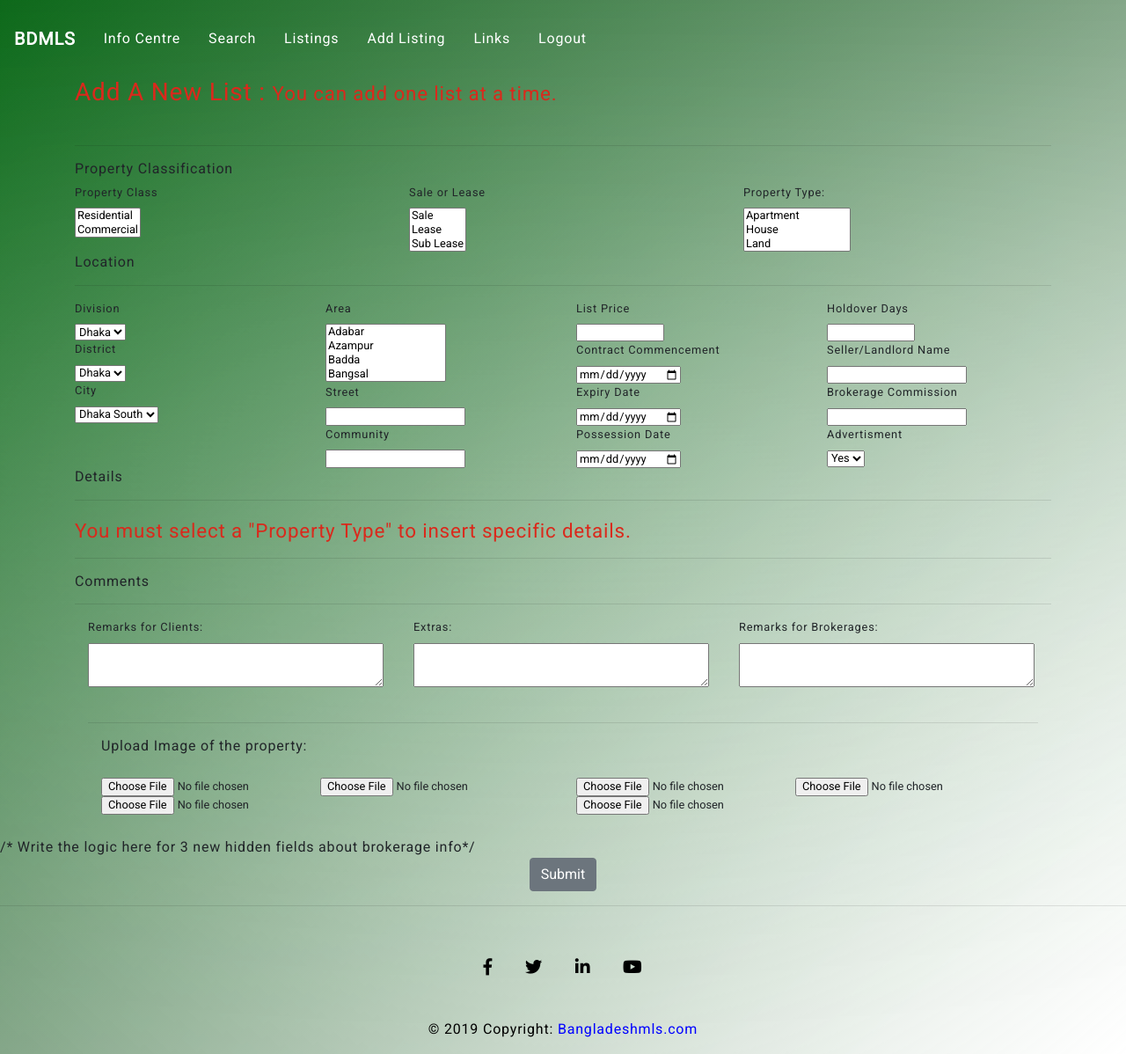
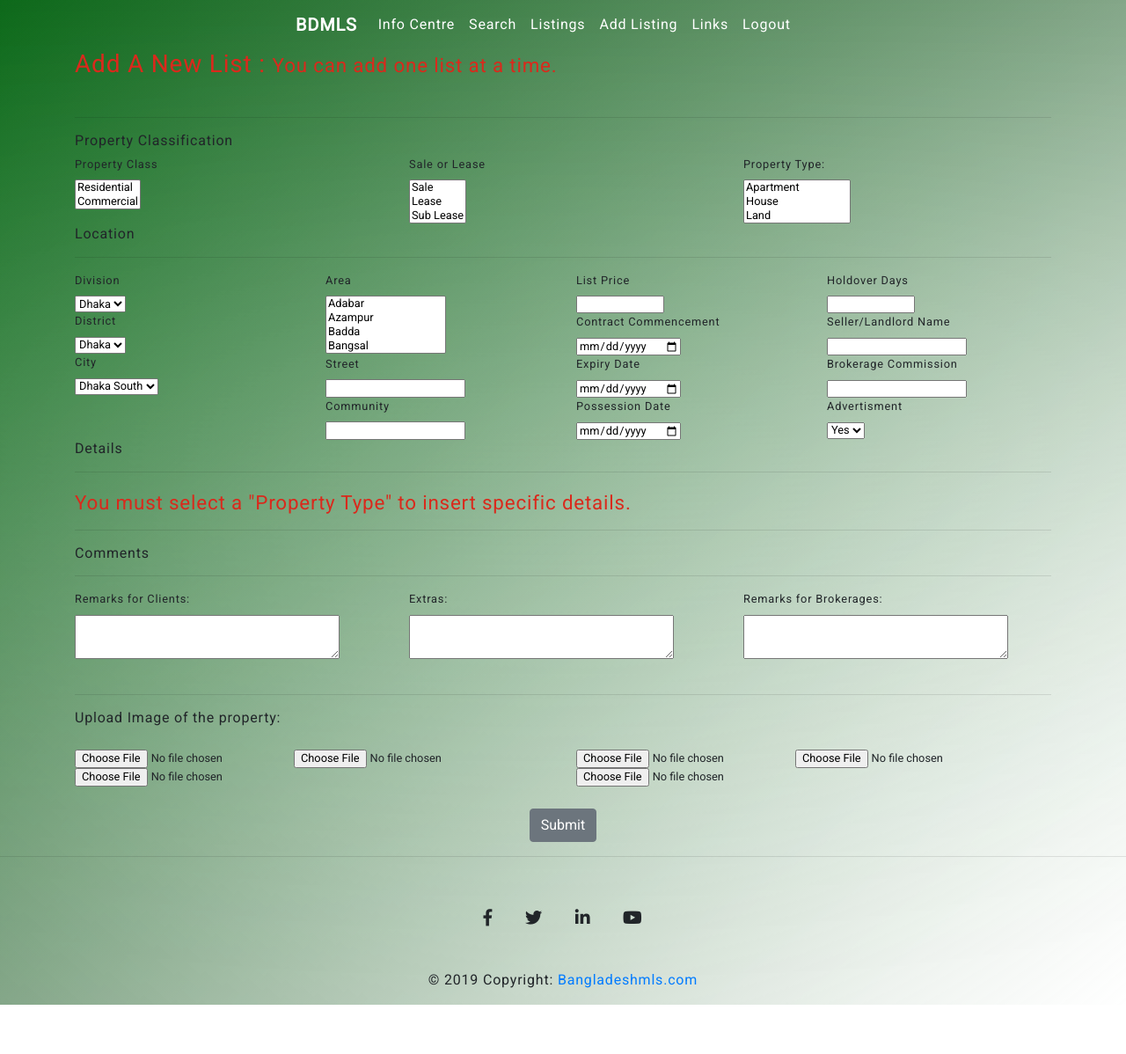
Before and after one commit to NodeJSMongo/mls, a Node server app: page /listing/new in a window 1280 px wide. Shown: the whole page at 88% size. After the commit the page ends 1142 px from the top, so only its background shows below. Run offline with Node 20, Linux system fonts and the light colour scheme; the visitor is signed in with stand-in values (Sample User, id 1); some libraries are stand-ins or nearby versions.

Commit message:
changed listing table and edit lsiting and mousedown

```diff
--- a/models/listing.js
+++ b/models/listing.js
@@ -54,10 +54,8 @@ var listingSchema = new mongoose.Schema({
   length: String,
   width: String,
   image: Array,
-  /*usrphn: String,
-  usrnm: String,
-  usrbrkr: String,*/
-
+  usrphn: mongoose.Schema.Types.Mixed,
+  usrbrkr: String,
   author:{
     id:{
       type:mongoose.Schema.Types.ObjectId,
--- a/public/styles/modules/_footer-links.css
+++ b/public/styles/modules/_footer-links.css
@@ -1,8 +1,3 @@
-.footerLinks{
-  display: grid;
-  grid-template-columns: repeat (10, 1fr);
-}
-
 .footer_bg{
   color: #000;
   a{
--- a/public/temp/styles/style.css
+++ b/public/temp/styles/style.css
@@ -663,6 +663,33 @@ p.card-text{
   font-family: Roboto;
 }
 
+.navbar-light{
+  z-index: 100 !important;
+  width:50%;
+  margin-left: 25%;
+}
+
+@media all and (max-width: 360px) and (min-width: 200px) {
+  .navbar-light{
+    width:100%;
+    margin-left: auto;
+  }
+}
+
+@media all and (max-width: 768px) and (min-width: 361px) {
+  .navbar-light{
+    width:100%;
+    margin-left: auto;
+  }
+}
+
+@media all and (max-width: 1024px) and (min-width: 769px) {
+  .navbar-light{
+    width:60%;
+    margin-left: 20%;
+  }
+}
+
 .subHeader{
       display: none;
       }
@@ -723,11 +750,6 @@ p.card-text{
   grid-template-columns: 1fr 1fr 1fr 1fr 1fr 1fr 1fr 1fr 1fr 1fr;
   position: relative;
 
-}
-
-.footerLinks{
-  display: grid;
-  grid-template-columns: repeat (10, 1fr);
 }
 
 .footer_bg{
--- a/routes/listings.js
+++ b/routes/listings.js
@@ -181,29 +181,14 @@ router.post("/listing", upload,  middleware.isLoggedIn, function(req, res){
 
   var status = req.body.status;
   var laststatus = req.body.laststatus;
+  var usrbrkr = req.body.usrbrkr;
+  var usrphn = req.body.usrphn;
 
   var image = [];
   for(var i = 0; i < req.files.length; i++){
     image[i] = req.files[i].path;
   }
-/*  var image1;
-  var image2;
-  var image3;
-  var image4;
-  var image5;
-  for(var i = 0; i < req.files.length; i++){
-    if(i == 0){
-      image1 = req.files[i].path;
-    }else if (i == 1) {
-      image2 = req.files[i].path;
-    }else if (i == 2) {
-      image3 = req.files[i].path;
-    }else if (i == 3) {
-      image4 = req.files[i].path;
-    }else {
-      image5 = req.files[i].path;
-    }
-  }  */
+
   var desc1 = req.body.desc1;
   var desc2 = req.body.desc2;
   var desc3 = req.body.desc3;
@@ -230,7 +215,7 @@ router.post("/listing", upload,  middleware.isLoggedIn, function(req, res){
     laststatus: laststatus, measurement:measurement, stname: stname,
     unit: unit, exposure: exposure, balcony: balcony, parking: parking, maint: maint, occupy:occupy,
     desc1: desc1, desc2: desc2, desc3: desc3, desc4: desc4, decimal: decimal, katha: katha, length: length,
-    width: width, originalprice: originalprice, image: image
+    width: width, originalprice: originalprice, image: image, usrbrkr: usrbrkr, usrphn: usrphn
   }
   //add the data
   Listing.create(newListing, function(err, newlyCreated){
--- a/views/listing.ejs
+++ b/views/listing.ejs
@@ -48,8 +48,8 @@
                     <td> <%= listing.parking %> </td>
                     <td> Tk <%= listing.maint %>.00</td>
                     <td> <%= formattedDate(listing.contractdate) %> </td>
-                    <td> <%= currentUser.brokerage %>  </td>
-                    <td> <%= currentUser.phone %> </td>
+                    <td> <%= listing.usrbrkr %>  </td>
+                    <td> <%= listing.usrphn %> </td>
                     <td> <%= listing.cbcomm %> </td>
                     <td> <%= ("BD").concat(listing.id.slice(4, 9)); %></td>
                     <td><a href="/listing/<%= listing._id %>"><i class="fas fa-eye"></i></a></td>
--- a/views/new.ejs
+++ b/views/new.ejs
@@ -176,25 +176,25 @@
        <hr>
        <h6>Comments</h6>
        <hr>
-       <div class="container">
+       <div class="">
          <div class="row">
            <div class="col">
              <label>Remarks for Clients: </label> <br>
-             <textarea name="remarkforclients" rows="3" cols="45" maxlength="250"></textarea>
+             <textarea name="remarkforclients" rows="3" cols="40" maxlength="250"></textarea>
            </div>
            <div class="col">
              <label>Extras: </label> <br>
-             <textarea name="extras" rows="3" cols="45" maxlength="250"></textarea>
+             <textarea name="extras" rows="3" cols="40" maxlength="250"></textarea>
            </div>
 
            <div class="col">
              <label>Remarks for Brokerages: </label> <br>
-             <textarea name="remarkforbrokers" rows="3" cols="45" maxlength="250"></textarea>
+             <textarea name="remarkforbrokers" rows="3" cols="40" maxlength="250"></textarea>
            </div>
          </div>
          <br>
          <hr>
-         <div class="container">
+         <div class="">
            <h6 id="centeredheading">Upload Image of the property: </h6> <br>
            <div class="row">
              <div class="col">
@@ -231,7 +231,11 @@
         <option name="laststatus5" value="Terminated">Terminated</option>
       </select>
     </div>
-    /* Write the logic here for 3 new hidden fields about brokerage info*/
+
+    <div class="">
+      <input type="text" name="usrbrkr" value="<%= currentUser.brokerage %>" hidden>
+      <input type="text" name="usrphn" value="<%= currentUser.phone %>" hidden>
+    </div>
 <!-- End of comments -->
     <div class="text-center">
       <input type="submit" name="submit" onsubmit="priceOrig();" class="btn btn-secondary"/>
@@ -250,60 +254,7 @@
   blocks[3].classList.add('blockHidden');
 
   properties.forEach(function(property){
-    property.addEventListener("click", function(){
-      if(properties[0] == this){
-        blocks[0].classList.remove('blockHidden');
-        blocks[0].classList.add('currentBlock');
-        blocks[1].classList.add('blockHidden');
-        blocks[2].classList.add('blockHidden');
-        blocks[3].classList.add('blockHidden');
-        warning.classList.add('warning');
-
-        var nums = [];
-        for( var i = 1; i < 19; i++ ) {
-            nums[i] = parseInt( document.getElementById("000" + i).disabled = false );
-        }
-
-
-      }else if(properties[1] == this){
-        blocks[1].classList.remove('blockHidden');
-        blocks[1].classList.add('currentBlock');
-        blocks[0].classList.add('blockHidden');
-        blocks[2].classList.add('blockHidden');
-        blocks[3].classList.add('blockHidden');
-        warning.classList.add('warning');
-
-        var nums = [];
-
-        for( var i = 1; i < 16; i++ ) {
-            nums[i] = parseInt( document.getElementById("h000" + i).disabled = false );
-        }
-
-      }else if(properties[2] == this){
-        blocks[2].classList.remove('blockHidden');
-        blocks[2].classList.add('currentBlock');
-        blocks[1].classList.add('blockHidden');
-        blocks[0].classList.add('blockHidden');
-        blocks[3].classList.add('blockHidden');
-        warning.classList.add('warning');
-
-      }else{
-        blocks[3].classList.remove('blockHidden');
-        blocks[3].classList.add('currentBlock');
-        blocks[1].classList.add('blockHidden');
-        blocks[2].classList.add('blockHidden');
-        blocks[0].classList.add('blockHidden');
-        warning.classList.add('warning');
-        var nums = [];
-        for( var i = 1; i < 13; i++ ) {
-            nums[i] = parseInt( document.getElementById("0000" + i).disabled = false );
-        }
-
-      }
-    })
-  });
-  properties.forEach(function(property){
-    property.addEventListener("touchstart", function(){
+    property.addEventListener("mousedown", function(){
       if(properties[0] == this){
         blocks[0].classList.remove('blockHidden');
         blocks[0].classList.add('currentBlock');
--- a/views/partials/apt.ejs
+++ b/views/partials/apt.ejs
@@ -1,5 +1,5 @@
-<div class="new_3">
-  <div class="">
+<div class="row">
+  <div class="col-6 col-md-3">
     <div class="">
       <label for="unit"> Unit </label> <br>
       <input type="text" name="unit" value="" placeholder="6B" id="0001" disabled> <br>
@@ -18,7 +18,7 @@
     </div>
   </div>
 
-  <div class="">
+  <div class="col-6 col-md-3">
     <div class="">
       <b> <small>Floor Description</small> </b><br>
       <label for="desc1">Bedroom:</label><br>
@@ -41,7 +41,7 @@
   </div>
 
 
-  <div class="">
+  <div class="col-6 col-md-3">
     <div class="">
       <label for="water" class="">Water</label> <br>
       <select class="" data-style="" name="water" id="00010" disabled>
@@ -69,7 +69,7 @@
     </div>
   </div>
 
-  <div class="">
+  <div class="col-6 col-md-3">
     <div class="">
       <label for="bedroom" class="">#Bedrooms</label> <br>
       <input type="number" name="bedroom" value="" min="1" id="00013" disabled>
@@ -103,5 +103,4 @@
   </div>
 </div>
 
-
 <!-- End of prices and Dates -->
--- a/views/partials/footer.ejs
+++ b/views/partials/footer.ejs
@@ -1,5 +1,5 @@
 <hr>
-<footer class="page-footer font-small footer_bg pt-4">
+<footer class="page-footer font-small pt-4">
   <div class="container-fluid">
     <ul class="list-unstyled list-inline text-center">
       <li class="list-inline-item">
--- a/views/partials/land.ejs
+++ b/views/partials/land.ejs
@@ -1,17 +1,17 @@
-<div class="new_3">
-  <div class="">
+<div class="row">
+  <div class="col-6 col-md-3">
   <label for="decimal">In Decimal</label> <br>
       <input type="text" name="decimal" value="" placeholder="" step="1" min="" id="">
   </div>
-  <div class="">
+  <div class="col-6 col-md-3">
   <label for="katha">In Katha</label> <br>
       <input type="text" name="katha" value="" placeholder="" step="1" min="" id="">
   </div>
-  <div class="">
+  <div class="col-6 col-md-3">
   <label for="length">Length</label> <br>
       <input type="text" name="length" value="" placeholder="" step="1" min="" id="">
   </div>
-  <div class="">
+  <div class="col-6 col-md-3">
   <label for="width">Width</label> <br>
       <input type="text" name="width" value="" placeholder="" step="1" min="" id="">
   </div>
--- a/views/partials/loggedin.ejs
+++ b/views/partials/loggedin.ejs
@@ -4,13 +4,21 @@
     <span class="navbar-toggler-icon"></span>
   </button>
     <div class="collapse navbar-collapse" id="navbarText">
-      <div class="navbar-nav">
+    <!--  <div class="navbar-nav">
         <li class="nav-item"><a class="nav-link" href="/info">Info Centre<span class="sr-only">(current)</span></a></li>
         <li class="nav-item"><a class=" nav-link" href="/search">Search</a></li>
         <li class="nav-item"><a class="nav-link" href="/listing">Listings</a></li>
         <li class="nav-item"><a class="nav-link" href="/listing/new">Add Listing</a></li>
         <li class="nav-item"><a class="nav-link" href="/links">Links</a></li>
-        <li clas"nav-item"><a href="/logout" class="nav-link">Logout</a></li>
-      </div>
-    </div>
+        <li class="nav-item"><a href="/logout" class="nav-link">Logout</a></li>
+    </div> -->
+    <div class="navbar-nav">
+      <a class="nav-link" href="/info">Info Centre<span class="sr-only">(current)</span></a>
+      <a class=" nav-link" href="/search">Search</a>
+      <a class="nav-link" href="/listing">Listings</a>
+      <a class="nav-link" href="/listing/new">Add Listing</a>
+      <a class="nav-link" href="/links">Links</a>
+      <a href="/logout" class="nav-link">Logout</a>
+  </div>
+  </div>
 </nav>
```
Also changed, not shown: public/styles/modules/_headerNav.css (+26 -0 lines), views/partials/aptedit.ejs (+5 -5 lines), 2 other files.
